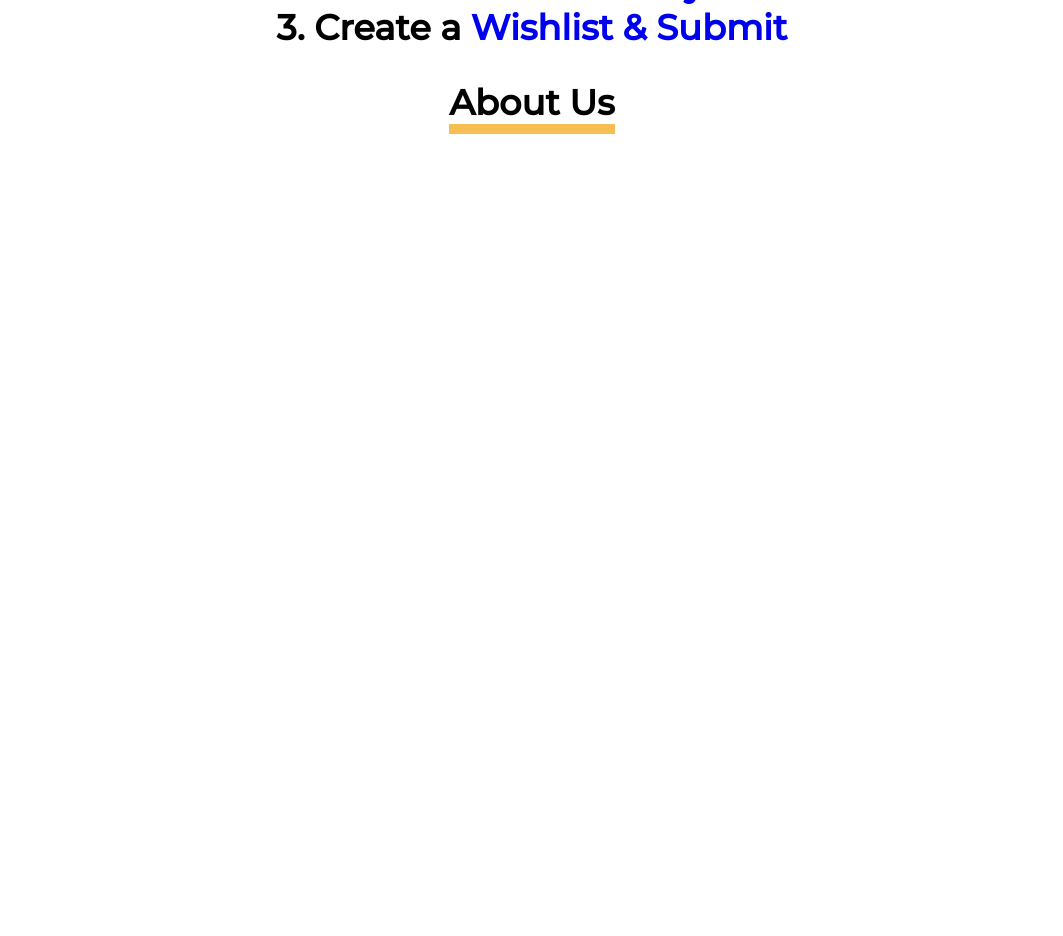
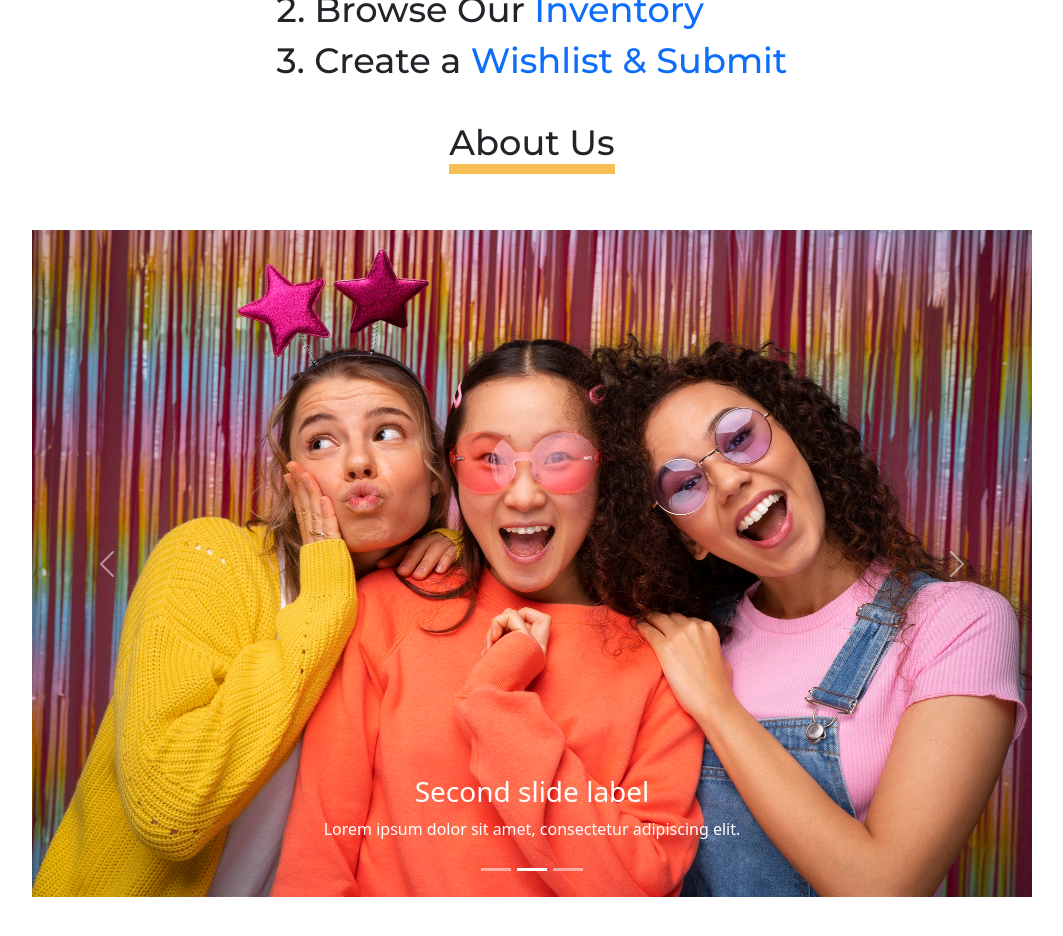
Before and after one commit to alecnissen/Keso-Pictures, a React (Vite) app: page / in a window 1280 px wide. Shown: the part 1500-2436 px from the top of the page, without its empty margins (108-1171 px from the left). Before the commit the page ends 1634 px from the top, so only its background shows below. Built offline with nearby package versions, Linux system fonts and the light colour scheme; a web font is replaced by a local one.

Commit message:
carousel is displaying correctly, now will add content

```diff
--- a/package.json
+++ b/package.json
@@ -12,7 +12,9 @@
     "format": "prettier --write ./**/*.{js,jsx,ts,tsx,css,md,json} --config ./.prettierrc.json"
   },
   "dependencies": {
+    "bootstrap": "^5.3.3",
     "react": "^18.3.1",
+    "react-bootstrap": "^2.10.4",
     "react-dom": "^18.3.1"
   },
   "devDependencies": {
--- a/src/App.jsx
+++ b/src/App.jsx
@@ -3,6 +3,7 @@ import './Styles/index.scss';
 import Header from './Components/Header';
 import PhotosAndLinks from './Components/PhotosAndLinks';
 import GettingStarted from './Components/GettingStarted';
+import Reviews from './Components/Reviews';
 
 export default function App() {
   return (
@@ -10,6 +11,7 @@ export default function App() {
     <Header></Header>
     <PhotosAndLinks></PhotosAndLinks>
     <GettingStarted></GettingStarted>
+    <Reviews></Reviews>
     </>
   );
 }
--- /dev/null
+++ b/src/Components/Reviews.jsx
@@ -0,0 +1,44 @@
+import React from 'react'
+import Carousel from 'react-bootstrap/Carousel';
+import img1 from '../assets/2150191520.jpg';
+import img2 from '../assets/2150191521.jpg'
+
+export default function Reviews() {
+  return (
+    <>
+    <div className='reviews-content-wrapper'>
+
+
+    <Carousel>
+      <Carousel.Item>
+       <img src={img1}></img>
+        <Carousel.Caption>
+          <h3>First slide label</h3>
+          <p>Nulla vitae elit libero, a pharetra augue mollis interdum.</p>
+        </Carousel.Caption>
+      </Carousel.Item>
+      <Carousel.Item>
+      <img src={img2}></img>
+        <Carousel.Caption>
+          <h3>Second slide label</h3>
+          <p>Lorem ipsum dolor sit amet, consectetur adipiscing elit.</p>
+        </Carousel.Caption>
+      </Carousel.Item>
+      <Carousel.Item>
+
+        <Carousel.Caption>
+          <h3>Third slide label</h3>
+          <p>
+            Praesent commodo cursus magna, vel scelerisque nisl consectetur.
+          </p>
+        </Carousel.Caption>
+      </Carousel.Item>
+    </Carousel>
+
+
+
+
+    </div>
+    </>
+  )
+}
--- a/src/Styles/index.scss
+++ b/src/Styles/index.scss
@@ -2,3 +2,4 @@
 @import './header_styles.scss';
 @import './photo_links_styles.scss';
 @import './getting_started_styles.scss';
+@import './reviews_styles.scss';
--- a/src/Styles/photo_links_styles.scss
+++ b/src/Styles/photo_links_styles.scss
@@ -126,7 +126,8 @@
     }
 
     .links-container {
-        gap: 1.5em;
+        // gap: 1.5em;
+        gap: 0.8em;
     }
 }
 
--- /dev/null
+++ b/src/Styles/reviews_styles.scss
@@ -0,0 +1,6 @@
+.reviews-content-wrapper {
+    display: flex;
+    justify-content: center;
+    align-items: center;
+    padding: 3em;
+}
--- a/src/main.jsx
+++ b/src/main.jsx
@@ -1,6 +1,7 @@
 import React from 'react'
 import ReactDOM from 'react-dom/client'
 import App from './App.jsx'
+import 'bootstrap/dist/css/bootstrap.min.css';
 import './Styles/index.scss';
 
 ReactDOM.createRoot(document.getElementById('root')).render(
```
Also changed, not shown: 1 other file (tests, documents, lock files or other folders).
